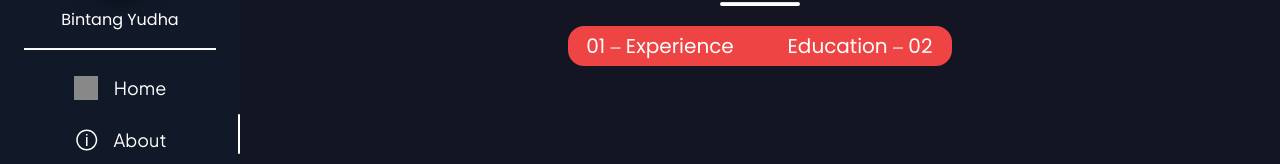
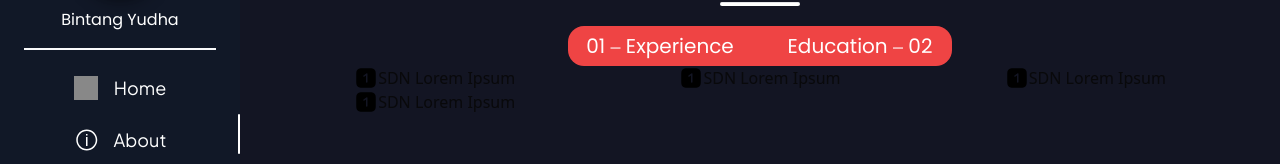
Before and after one commit to Bibintanggg/porto-V3, a React (Vite) app: page /about/experience in a window 1280 px wide. Both pictures are taken after a click on the button "01 ⎯ Experience". Shown: the part 192-356 px from the top of the page. Built offline with nearby package versions, Linux system fonts and the light colour scheme; grey boxes are pictures that could not be loaded.

Commit message:
Done logic

```diff
--- a/src/Pages/Experience.jsx
+++ b/src/Pages/Experience.jsx
@@ -4,7 +4,24 @@ import { useDarkMode } from "../Component/DarkMode";
 import { useNavigate } from "react-router-dom";
 import { BentoDemo } from "../Component/Bento";
 
+import OneIcon from "../assets/Icon/one.svg"
+
 function Experience() {
+  const experience = [
+    {id: 1, title: "Lorem Ipsum", date: "2024 | September", desc: "Lorem ipsum dolor sit amet aokwoakwawk"},
+    {id: 2, title: "Lorem Ipsum", date: "2024 | September", desc: "Lorem ipsum dolor sit amet aokwoakwawk"},
+    {id: 3, title: "Lorem Ipsum", date: "2024 | September", desc: "Lorem ipsum dolor sit amet aokwoakwawk"},
+    {id: 4, title: "Lorem Ipsum", date: "2024 | September", desc: "Lorem ipsum dolor sit amet aokwoakwawk"},
+    {id: 5, title: "Lorem Ipsum", date: "2024 | September", desc: "Lorem ipsum dolor sit amet aokwoakwawk"},
+    {id: 6, title: "Lorem Ipsum", date: "2024 | September", desc: "Lorem ipsum dolor sit amet aokwoakwawk" },
+  ]
+
+  const education = [
+    { id: 1, title: "SDN Lorem Ipsum", date: "2011 | Agustus", desc: "Lorem Ipsum aowkoakwoakw"},
+    { id: 2, title: "SDN Lorem Ipsum", date: "2011 | Agustus", desc: "Lorem Ipsum aowkoakwoakw" },
+    { id: 3, title: "SDN Lorem Ipsum", date: "2011 | Agustus", desc: "Lorem Ipsum aowkoakwoakw" },
+    { id: 4, title: "SDN Lorem Ipsum", date: "2011 | Agustus", desc: "Lorem Ipsum aowkoakwoakw" },
+  ]
   const { darkMode } = useDarkMode();
   const [isOpen, setIsOpen] = useState(true);
   const navigate = useNavigate();
@@ -125,8 +142,21 @@ function Experience() {
           </div>
 
           {toggleButton ? (
-            <div>
-
+            <div className="grid grid-cols-3 ">
+              {education.map((data_education) => (
+                <div
+                key={data_education.id}
+                className="">
+                  <div className="flex justify-center">
+                    <div className="flex items-center">
+                      <div className="overflow-hidden">
+                        <img src={OneIcon} className="w-full " />
+                      </div>
+                      <p>{data_education.title}</p>
+                    </div>
+                  </div>
+                </div>
+              ))}
             </div>
           ) : (
             <div>
```
